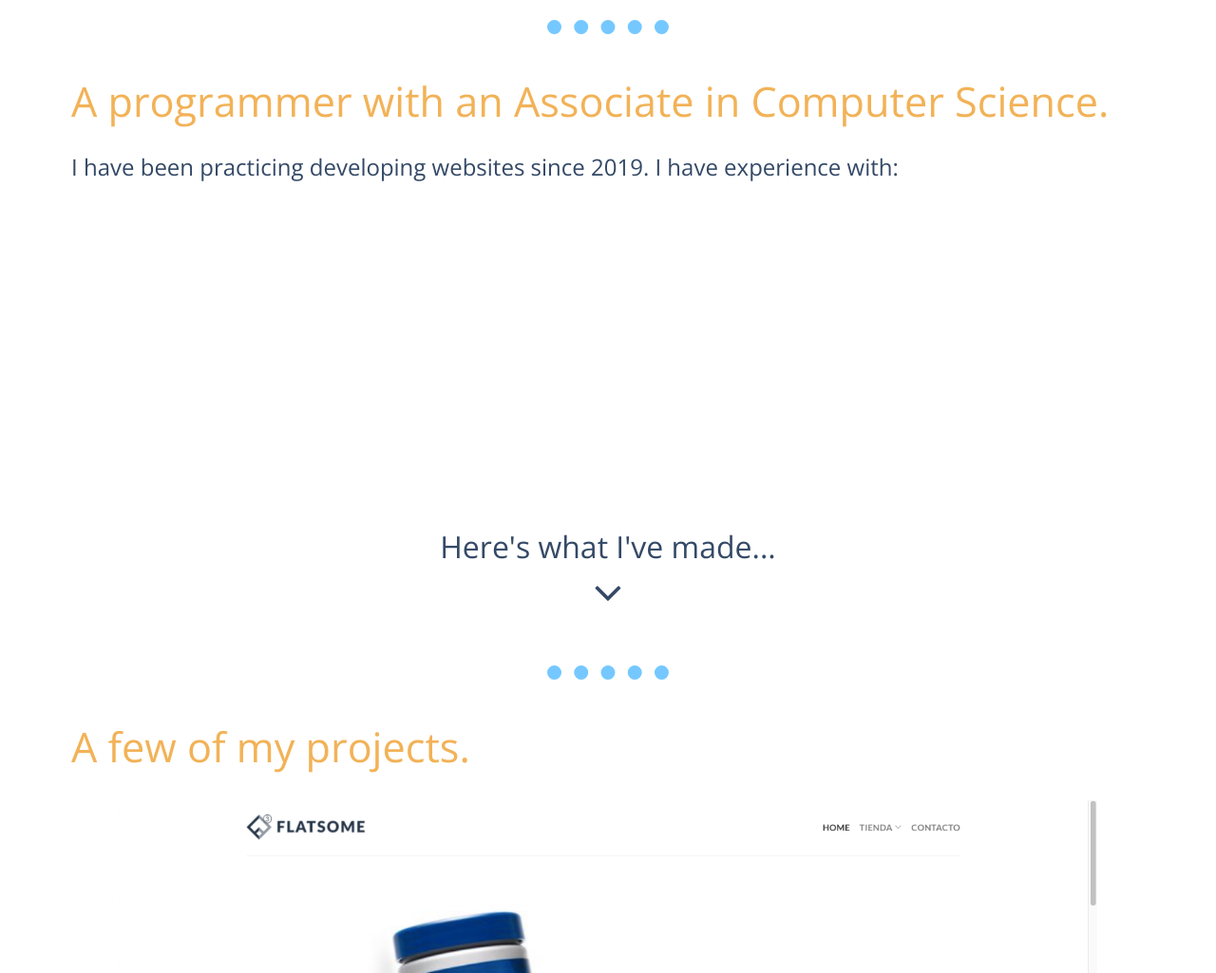
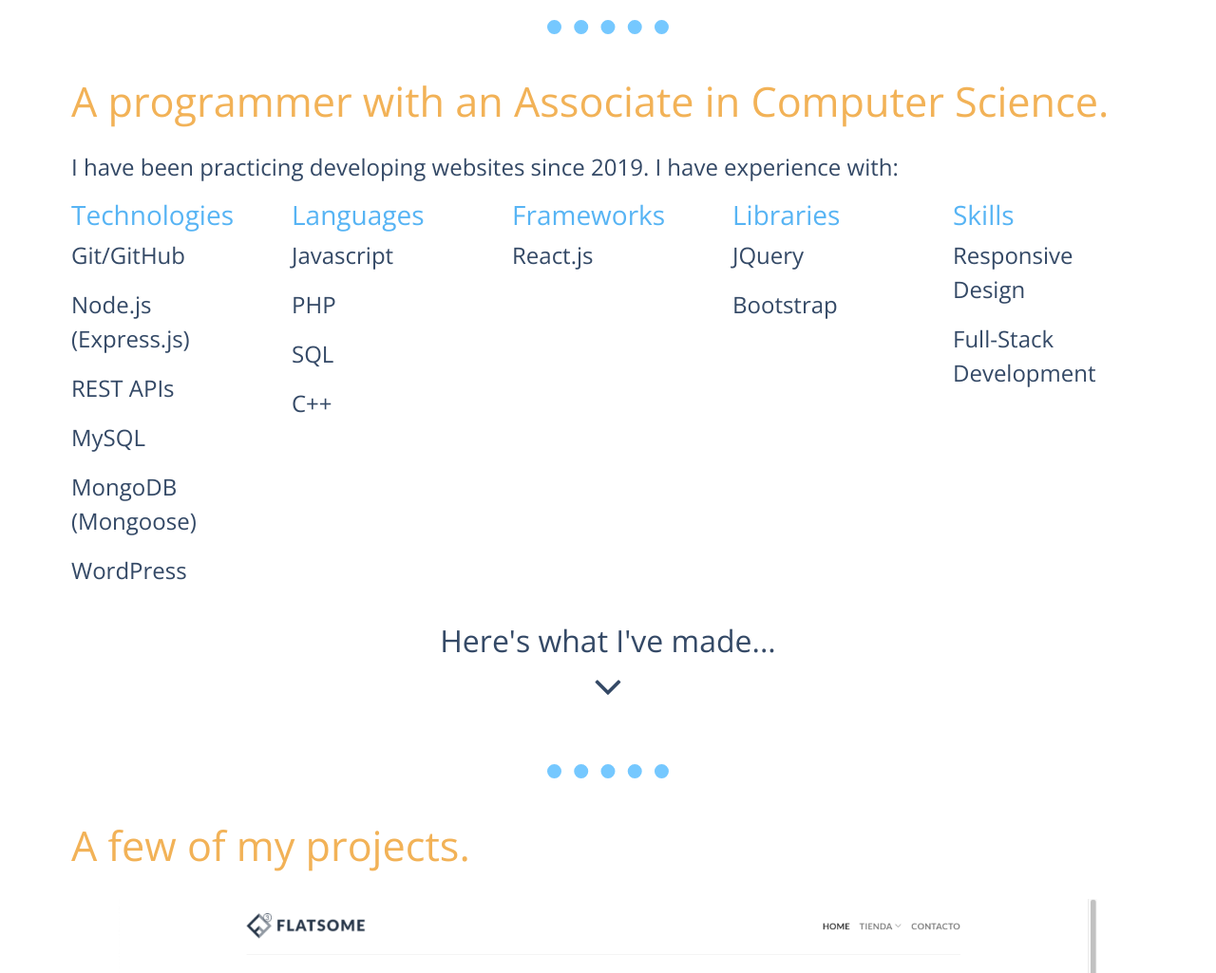
Before and after one commit to jxsanchez/Portfolio, a PHP site: page / in a window 1280 px wide. Shown: the part 799-1824 px from the top of the page at 95% size. Run offline with PHP 8.4, Linux system fonts and the light colour scheme.

Commit message:
update about section

```diff
--- a/index.html
+++ b/index.html
@@ -56,7 +56,44 @@
         <p>I have been practicing developing websites since 2019. I have experience with: </p>
 
         <div class="skills-wrapper">
+            <div class="container">
+                <div class="row">
+                    <div class="col-sm">
+                        <h3 class="skill-title">Technologies</h3>
+                        <p>Git/GitHub</p>
+                        <p>Node.js (Express.js)</p>
+                        <p>REST APIs</p>
+                        <p>MySQL</p>
+                        <p>MongoDB (Mongoose)</p>
+                        <p>WordPress</p>
+                    </div>
 
+                    <div class="col-sm">
+                        <h3 class="skill-title">Languages</h3>
+                        <p>Javascript</p>
+                        <p>PHP</p>
+                        <p>SQL</p>
+                        <p>C++</p>
+                    </div>
+
+                    <div class="col-sm">
+                        <h3 class="skill-title">Frameworks</h3>
+                        <p>React.js</p>
+                    </div>
+
+                    <div class="col-sm">
+                        <h3 class="skill-title">Libraries</h3>
+                        <p>JQuery</p>
+                        <p>Bootstrap</p>
+                    </div>
+
+                    <div class="col-sm">
+                        <h3 class="skill-title">Skills</h3>
+                        <p>Responsive Design</p>
+                        <p>Full-Stack Development</p>
+                    </div>
+                </div>
+            </div>
         </div>
 
         <div class="continue-wrapper">
--- a/styles.css
+++ b/styles.css
@@ -31,6 +31,11 @@ p {
   position: fixed;
   right: 3%;
   z-index: 2;
+}
+
+.container {
+  padding: 0;
+  margin: 0;
 }
 
 .scroll-top:hover {
@@ -168,9 +173,14 @@ p {
   text-shadow: 0px 0px 5px #a1d9ff;
 }
 
-/* ABOUT */
+/************************ ABOUT ************************/
 #about {
-  padding-bottom: 600px;
+  height: fit-content;
+  padding-bottom: 150px;
+}
+
+.skill-title {
+  color: #57b4f4;
 }
 
 /************************ PROJECTS ************************/
@@ -346,6 +356,11 @@ p {
 
   .contact-link {
     font-size: 2.5rem;
+  }
+
+  /************************ ABOUT ************************/
+  #about {
+    padding-bottom: 170px;
   }
 
   /* PROJECTS */
```
